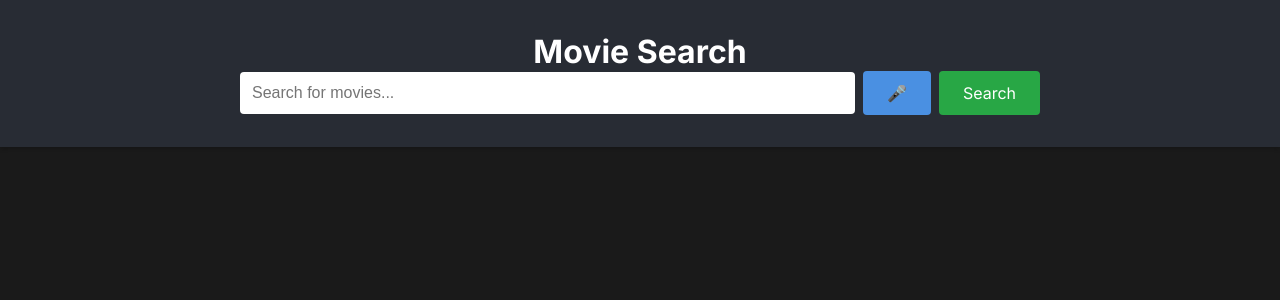
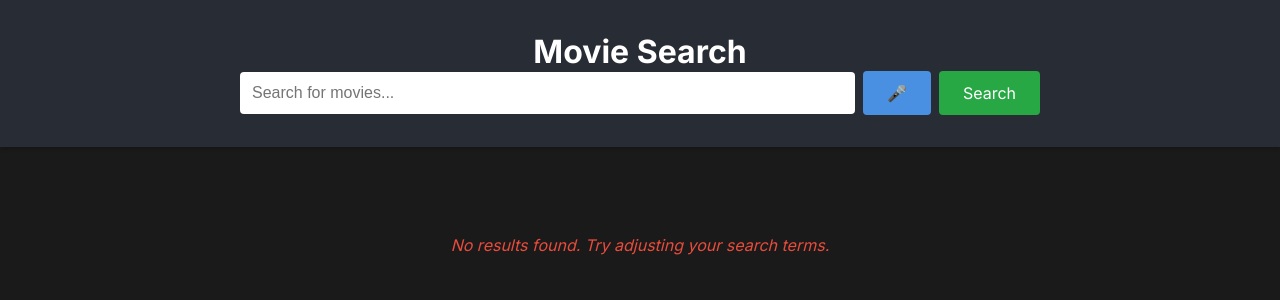
Before and after one commit to RBV801/movie-search-test2, a React (Create React App) app: page / in a window 1280 px wide. Shown: the top 300 px of the page. Built offline with nearby package versions, Linux system fonts and the light colour scheme.

Commit message:
Update App.js with improved loading states and feedback mechanisms

```diff
--- a/src/App.js
+++ b/src/App.js
@@ -1,7 +1,10 @@
 import React, { useState } from 'react';
 import './App.css';
+import './styles/components.css';
 import ImageWithFallback from './components/ImageWithFallback';
 import ErrorBoundary from './components/ErrorBoundary';
+import LoadingState from './components/LoadingState';
+import SearchFeedback from './components/SearchFeedback';
 import { getCachedData, setCachedData } from './utils/caching';
 
 function App() {
@@ -13,6 +16,7 @@ function App() {
   const [currentPage, setCurrentPage] = useState(1);
   const [hasMore, setHasMore] = useState(false);
   const [isListening, setIsListening] = useState(false);
+  const [showSubmitFeedback, setShowSubmitFeedback] = useState(false);
 
   // Initialize speech recognition
   const SpeechRecognition = window.SpeechRecognition || window.webkitSpeechRecognition;
@@ -54,6 +58,11 @@ function App() {
 
     setLoading(true);
     setError(null);
+
+    if (page === 1) {
+      setResults([]); // Clear previous results when starting a new search
+      window.scrollTo({ top: 0, behavior: 'smooth' }); // Scroll to top for new searches
+    }
 
     // Check cache first
     const cacheKey = `${query}-${page}`;
@@ -105,6 +114,10 @@ function App() {
 
   const handleSubmit = (e) => {
     e.preventDefault();
+    if (!searchQuery.trim()) return;
+
+    setShowSubmitFeedback(true);
+    setTimeout(() => setShowSubmitFeedback(false), 2000);
     handleSearch(searchQuery, 1);
   };
 
@@ -169,17 +182,10 @@ function App() {
         <main className="App-main">
           {error && <div className="error-message">{error}</div>}
 
-          {totalResults > 0 && (
-            <div className="results-count">
-              Found {totalResults} results
-            </div>
-          )}
-
-          {results.length === 0 && !loading && !error && searchQuery && (
-            <div className="no-results">
-              No results found. Try adjusting your search terms.
-            </div>
-          )}
+          {!loading && <SearchFeedback
+            totalResults={totalResults}
+            currentPage={currentPage}
+          />}
 
           <div className="results-grid">
             {results.map((movie, index) => (
@@ -237,15 +243,17 @@ function App() {
             ))}
           </div>
 
+          {loading && <LoadingState />}
+
           {hasMore && !loading && results.length > 0 && (
             <button onClick={loadMore} className="load-more-button">
               Load More Results
             </button>
           )}
 
-          {loading && (
-            <div className="loading-spinner">
-              Loading...
+          {showSubmitFeedback && (
+            <div className="submit-feedback">
+              Search submitted!
             </div>
           )}
         </main>
```
